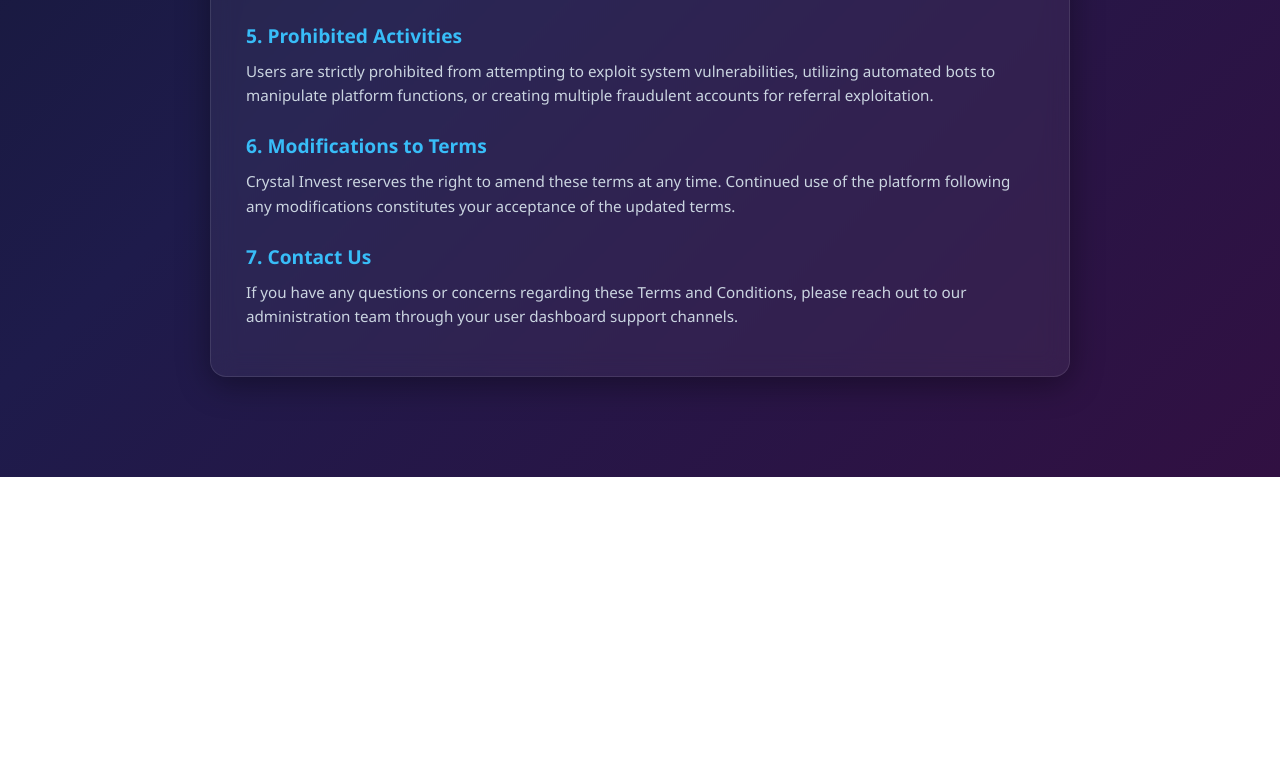
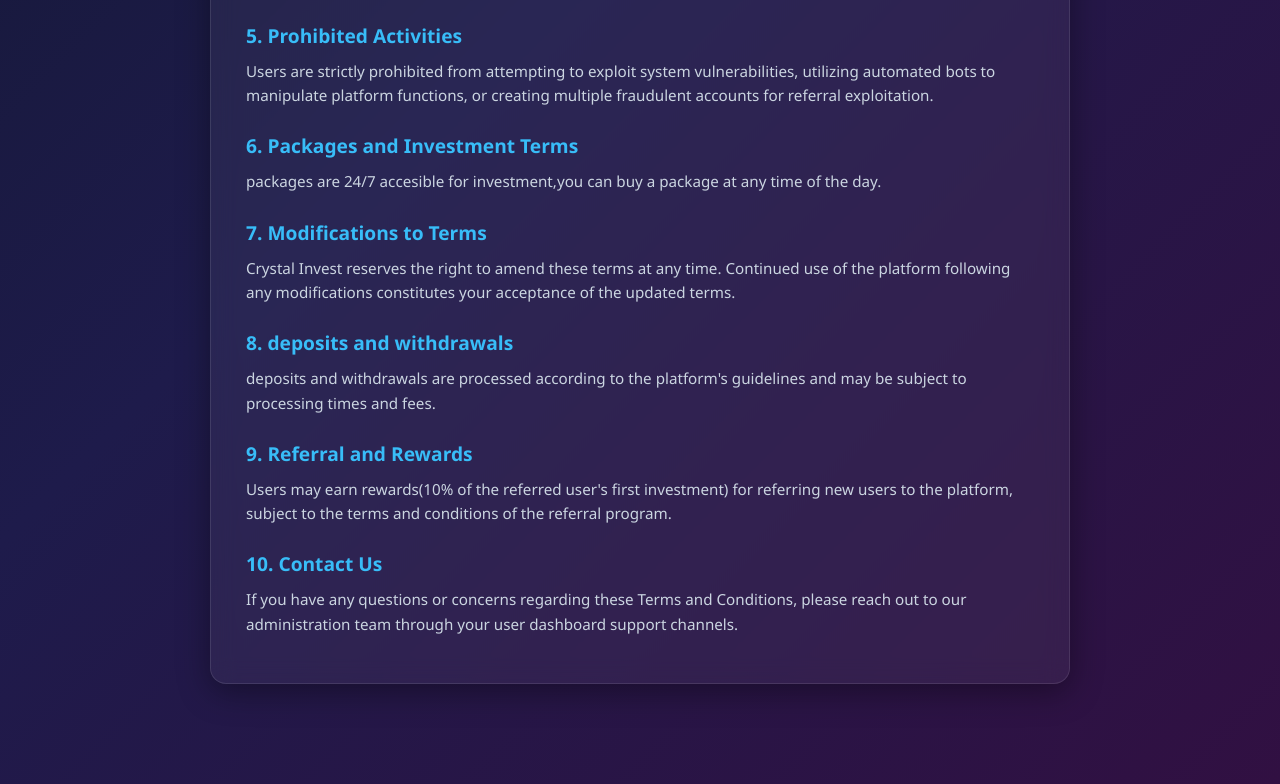
Before and after one commit to Engjulius/crystal-invest-ug, a website: page public/termsandconditions.html in a window 1280 px wide. Shown: the part 980-1764 px from the top of the page. Before the commit the page ends 1457 px from the top, so only its background shows below. Drawn offline with Linux system fonts and the light colour scheme.

Commit message:
updated terms and conditions

```diff
--- a/public/termsandconditions.html
+++ b/public/termsandconditions.html
@@ -139,11 +139,24 @@
             <h3>5. Prohibited Activities</h3>
             <p>Users are strictly prohibited from attempting to exploit system vulnerabilities, utilizing automated bots to manipulate platform functions, or creating multiple fraudulent accounts for referral exploitation.</p>
 
-            <h3>6. Modifications to Terms</h3>
+            <h3>6. Packages and Investment Terms</h3>
+            <p>packages are 24/7 accesible for investment,you can buy a package at any time of the day.</p>
+
+             <h3>7. Modifications to Terms</h3>
             <p>Crystal Invest reserves the right to amend these terms at any time. Continued use of the platform following any modifications constitutes your acceptance of the updated terms.</p>
 
-            <h3>7. Contact Us</h3>
+
+            <h3>8. deposits and withdrawals</h3>
+            <p>deposits and withdrawals are processed according to the platform's guidelines and may be subject to processing times and fees.</p>
+
+            <h3>9. Referral and Rewards</h3>
+
+            <p>Users may earn rewards(10% of the referred user's first investment) for referring new users to the platform, subject to the terms and conditions of the referral program.</p>
+
+            <h3>10. Contact Us</h3>
             <p>If you have any questions or concerns regarding these Terms and Conditions, please reach out to our administration team through your user dashboard support channels.</p>
+
+
         </div>
     </div>
 
```
